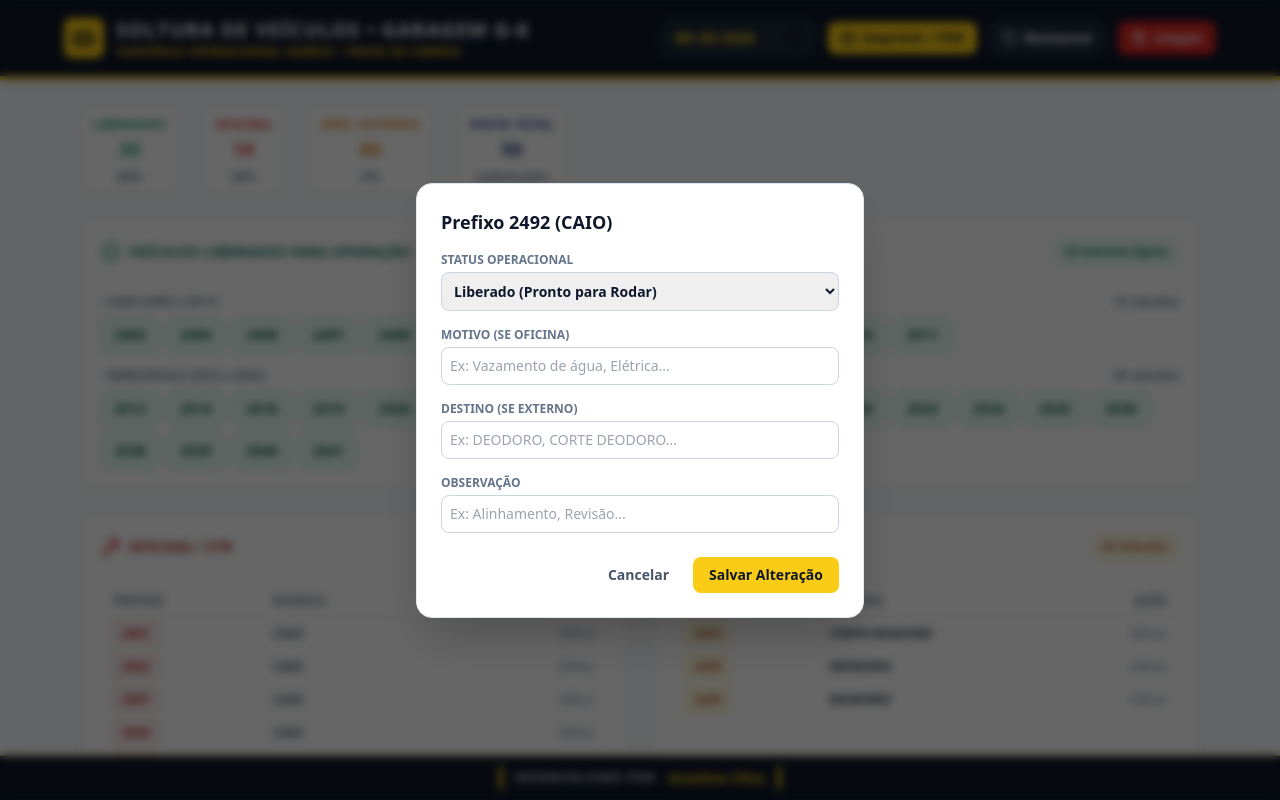
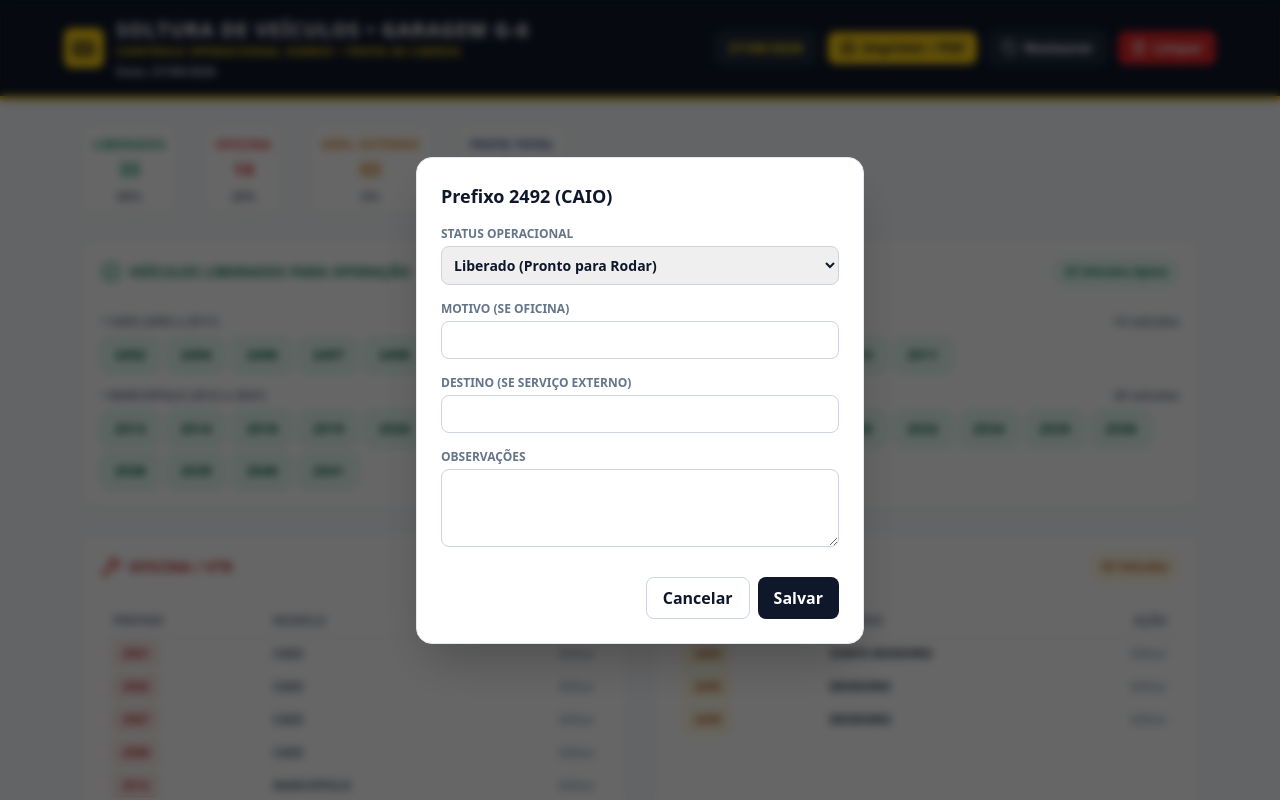
Before and after one commit to Anselmo2020/frota-g6, a React (Vite) app: page / in a window 1280 px wide. Both pictures are taken after a click on the button "2492". Shown: the top 800 px of the page. Built offline with nearby package versions, Linux system fonts and the light colour scheme.

Commit message:
Corrige data do frontend para usar automaticamente a data atual, sem data fixa ou alteração manual

```diff
--- a/src/App.jsx
+++ b/src/App.jsx
@@ -3,6 +3,14 @@ import { generateInitialFleet } from './data/initialFleet';
 import { Bus, Printer, RotateCcw, Wrench, Truck, CheckCircle2, Trash2 } from 'lucide-react';
 
 const FLEET_STORAGE_KEY = 'frota-g6:fleet';
+
+function getCurrentDate() {
+  const now = new Date();
+  const year = now.getFullYear();
+  const month = String(now.getMonth() + 1).padStart(2, '0');
+  const day = String(now.getDate()).padStart(2, '0');
+  return `${year}-${month}-${day}`;
+}
 
 export default function App() {
   const [fleet, setFleet] = useState(() => {
@@ -14,7 +22,7 @@ export default function App() {
     }
   });
   const [selectedVehicle, setSelectedVehicle] = useState(null);
-  const [date, setDate] = useState('2026-08-26');
+  const [date, setDate] = useState(getCurrentDate);
 
   useEffect(() => {
     window.localStorage.setItem(FLEET_STORAGE_KEY, JSON.stringify(fleet));
@@ -44,7 +52,6 @@ export default function App() {
 
   return (
     <div className="min-h-screen bg-brand-bg text-brand-black pb-24">
-      {/* Top Header - Preto com Detalhes em Amarelo */}
       <header className="bg-brand-black text-white py-4 px-6 shadow-md border-b-4 border-brand-yellow mb-6">
         <div className="max-w-6xl mx-auto flex flex-wrap justify-between items-center gap-4">
           <div className="flex items-center gap-3">
@@ -58,16 +65,16 @@ export default function App() {
               <p className="text-xs text-brand-yellow font-semibold tracking-wider uppercase">
                 Controle Operacional Diário &bull; Frota 50 Carros
               </p>
+              <p className="text-xs text-white/80 font-semibold mt-1">
+                Data: {new Date(`${date}T00:00:00`).toLocaleDateString('pt-BR')}
+              </p>
             </div>
           </div>
 
           <div className="flex items-center gap-3 no-print">
-            <input
-              type="date"
-              value={date}
-              onChange={e => setDate(e.target.value)}
-              className="bg-slate-800 border border-slate-700 text-brand-yellow font-bold text-sm px-3 py-1.5 rounded-lg focus:outline-none"
-            />
+            <span className="bg-slate-800 border border-slate-700 text-brand-yellow font-bold text-sm px-3 py-1.5 rounded-lg">
+              {new Date(`${date}T00:00:00`).toLocaleDateString('pt-BR')}
+            </span>
             <button
               onClick={() => window.print()}
               className="flex items-center gap-1.5 bg-brand-yellow text-brand-black hover:bg-brand-yellowDark font-bold px-3 py-1.5 rounded-lg text-sm transition"
@@ -104,28 +111,22 @@ export default function App() {
       </header>
 
       <main className="max-w-6xl mx-auto px-4 space-y-6">
-        {/* KPI Cards */}
         <div className="flex flex-wrap gap-6 justify-center md:justify-start">
           <div className="bg-white border border-slate-200 rounded-lg px-3 py-1.5 shadow-sm text-center">
             <span className="text-xs font-bold uppercase text-emerald-600 tracking-wider">Liberados</span>
             <div className="text-lg font-extrabold text-emerald-600 my-0">{liberados.length}</div>
             <span className="text-xs font-semibold text-slate-500">{((liberados.length / 50) * 100).toFixed(0)}%</span>
           </div>
-
           <div className="bg-white border border-slate-200 rounded-lg px-3 py-1.5 shadow-sm text-center">
             <span className="text-xs font-bold uppercase text-red-600 tracking-wider">Oficina</span>
             <div className="text-lg font-extrabold text-red-600 my-0">{oficina.length}</div>
             <span className="text-xs font-semibold text-slate-500">{((oficina.length / 50) * 100).toFixed(0)}%</span>
           </div>
-
           <div className="bg-white border border-slate-200 rounded-lg px-3 py-1.5 shadow-sm text-center">
             <span className="text-xs font-bold uppercase text-amber-600 tracking-wider">Serv. Externo</span>
-            <div className="text-lg font-extrabold text-amber-600 my-0">
-              {String(externo.length).padStart(2, '0')}
-            </div>
+            <div className="text-lg font-extrabold text-amber-600 my-0">{String(externo.length).padStart(2, '0')}</div>
             <span className="text-xs font-semibold text-slate-500">{((externo.length / 50) * 100).toFixed(0)}%</span>
           </div>
-
           <div className="bg-white border border-slate-200 rounded-lg px-3 py-1.5 shadow-sm text-center">
             <span className="text-xs font-bold uppercase text-blue-900 tracking-wider">Frota Total</span>
             <div className="text-lg font-extrabold text-blue-900 my-0">50</div>
@@ -133,250 +134,50 @@ export default function App() {
           </div>
         </div>
 
-        {/* Seção de Liberados */}
         <div className="bg-white border border-slate-200 rounded-xl p-5 shadow-sm">
           <div className="flex justify-between items-center border-b border-slate-100 pb-3 mb-4">
             <div className="flex items-center gap-2">
               <CheckCircle2 className="w-5 h-5 text-emerald-600" />
-              <h2 className="text-sm font-extrabold uppercase text-emerald-700 tracking-wide">
-                Veículos Liberados para Operação
-              </h2>
+              <h2 className="text-sm font-extrabold uppercase text-emerald-700 tracking-wide">Veículos Liberados para Operação</h2>
             </div>
-            <span className="bg-emerald-50 text-emerald-700 border border-emerald-200 text-xs font-bold px-2.5 py-1 rounded-full">
-              {liberados.length} Veículos Aptos
-            </span>
+            <span className="bg-emerald-50 text-emerald-700 border border-emerald-200 text-xs font-bold px-2.5 py-1 rounded-full">{liberados.length} Veículos Aptos</span>
           </div>
-
-          {/* CAIO */}
           <div className="mb-4">
-            <div className="flex justify-between text-xs font-bold text-slate-500 mb-2">
-              <span>&bull; CAIO (2492 a 2511)</span>
-              <span>{caioLib.length} veículos</span>
-            </div>
-            <div className="flex flex-wrap gap-2">
-              {caioLib.map(v => (
-                <button
-                  key={v.prefixo}
-                  onClick={() => setSelectedVehicle(v)}
-                  className="bg-emerald-50 hover:bg-emerald-100 text-emerald-800 border border-emerald-300 font-bold px-3 py-1.5 rounded-lg text-sm transition transform hover:scale-105"
-                >
-                  {v.prefixo}
-                </button>
-              ))}
-            </div>
+            <div className="flex justify-between text-xs font-bold text-slate-500 mb-2"><span>&bull; CAIO (2492 a 2511)</span><span>{caioLib.length} veículos</span></div>
+            <div className="flex flex-wrap gap-2">{caioLib.map(v => <button key={v.prefixo} onClick={() => setSelectedVehicle(v)} className="bg-emerald-50 hover:bg-emerald-100 text-emerald-800 border border-emerald-300 font-bold px-3 py-1.5 rounded-lg text-sm transition transform hover:scale-105">{v.prefixo}</button>)}</div>
           </div>
-
-          {/* MARCOPOLO */}
           <div>
-            <div className="flex justify-between text-xs font-bold text-slate-500 mb-2">
-              <span>&bull; MARCOPOLO (2512 a 2541)</span>
-              <span>{marcoLib.length} veículos</span>
-            </div>
-            <div className="flex flex-wrap gap-2">
-              {marcoLib.map(v => (
-                <button
-                  key={v.prefixo}
-                  onClick={() => setSelectedVehicle(v)}
-                  className="bg-emerald-50 hover:bg-emerald-100 text-emerald-800 border border-emerald-300 font-bold px-3 py-1.5 rounded-lg text-sm transition transform hover:scale-105"
-                >
-                  {v.prefixo}
-                </button>
-              ))}
-            </div>
+            <div className="flex justify-between text-xs font-bold text-slate-500 mb-2"><span>&bull; MARCOPOLO (2512 a 2541)</span><span>{marcoLib.length} veículos</span></div>
+            <div className="flex flex-wrap gap-2">{marcoLib.map(v => <button key={v.prefixo} onClick={() => setSelectedVehicle(v)} className="bg-emerald-50 hover:bg-emerald-100 text-emerald-800 border border-emerald-300 font-bold px-3 py-1.5 rounded-lg text-sm transition transform hover:scale-105">{v.prefixo}</button>)}</div>
           </div>
         </div>
 
-        {/* Tabelas: Oficina & Serviço Externo */}
         <div className="grid grid-cols-1 md:grid-cols-2 gap-6">
-          {/* Oficina */}
           <div className="bg-white border border-slate-200 rounded-xl p-5 shadow-sm">
-            <div className="flex justify-between items-center border-b border-slate-100 pb-3 mb-3">
-              <div className="flex items-center gap-2">
-                <Wrench className="w-5 h-5 text-red-600" />
-                <h2 className="text-sm font-extrabold uppercase text-red-700 tracking-wide">
-                  Oficina / VTR
-                </h2>
-              </div>
-              <span className="bg-red-50 text-red-700 border border-red-200 text-xs font-bold px-2.5 py-1 rounded-full">
-                {oficina.length} Veículos
-              </span>
-            </div>
-            <div className="overflow-x-auto">
-              <table className="w-full text-left text-xs">
-                <thead>
-                  <tr className="border-b border-slate-200 text-slate-500 font-bold uppercase">
-                    <th className="py-2 px-3">Prefixo</th>
-                    <th className="py-2 px-3">Modelo</th>
-                    <th className="py-2 px-3 text-right no-print">Ação</th>
-                  </tr>
-                </thead>
-                <tbody className="divide-y divide-slate-100">
-                  {oficina.map(v => (
-                    <tr key={v.prefixo} className="hover:bg-slate-50">
-                      <td className="py-2 px-3">
-                        <span className="bg-red-50 text-red-700 border border-red-300 font-extrabold px-2 py-0.5 rounded text-xs">
-                          {v.prefixo}
-                        </span>
-                      </td>
-                      <td className="py-2 px-3 font-semibold text-slate-600">{v.modelo}</td>
-                      <td className="py-2 px-3 text-right no-print">
-                        <button
-                          onClick={() => setSelectedVehicle(v)}
-                          className="text-slate-400 hover:text-brand-black font-bold"
-                        >
-                          Editar
-                        </button>
-                      </td>
-                    </tr>
-                  ))}
-                </tbody>
-              </table>
-            </div>
+            <div className="flex justify-between items-center border-b border-slate-100 pb-3 mb-3"><div className="flex items-center gap-2"><Wrench className="w-5 h-5 text-red-600" /><h2 className="text-sm font-extrabold uppercase text-red-700 tracking-wide">Oficina / VTR</h2></div><span className="bg-red-50 text-red-700 border border-red-200 text-xs font-bold px-2.5 py-1 rounded-full">{oficina.length} Veículos</span></div>
+            <div className="overflow-x-auto"><table className="w-full text-left text-xs"><thead><tr className="border-b border-slate-200 text-slate-500 font-bold uppercase"><th className="py-2 px-3">Prefixo</th><th className="py-2 px-3">Modelo</th><th className="py-2 px-3 text-right no-print">Ação</th></tr></thead><tbody className="divide-y divide-slate-100">{oficina.map(v => <tr key={v.prefixo} className="hover:bg-slate-50"><td className="py-2 px-3"><span className="bg-red-50 text-red-700 border border-red-300 font-extrabold px-2 py-0.5 rounded text-xs">{v.prefixo}</span></td><td className="py-2 px-3 font-semibold text-slate-600">{v.modelo}</td><td className="py-2 px-3 text-right no-print"><button onClick={() => setSelectedVehicle(v)} className="text-slate-400 hover:text-brand-black font-bold">Editar</button></td></tr>)}</tbody></table></div>
           </div>
-
-          {/* Serviço Externo */}
           <div className="bg-white border border-slate-200 rounded-xl p-5 shadow-sm">
-            <div className="flex justify-between items-center border-b border-slate-100 pb-3 mb-3">
-              <div className="flex items-center gap-2">
-                <Truck className="w-5 h-5 text-amber-600" />
-                <h2 className="text-sm font-extrabold uppercase text-amber-700 tracking-wide">
-                  Serviço Externo
-                </h2>
-              </div>
-              <span className="bg-amber-50 text-amber-700 border border-amber-200 text-xs font-bold px-2.5 py-1 rounded-full">
-                {String(externo.length).padStart(2, '0')} Veículos
-              </span>
-            </div>
-            <div className="overflow-x-auto">
-              <table className="w-full text-left text-xs">
-                <thead>
-                  <tr className="border-b border-slate-200 text-slate-500 font-bold uppercase">
-                    <th className="py-2 px-3">Prefixo</th>
-                    <th className="py-2 px-3">Destino</th>
-                    <th className="py-2 px-3 text-right no-print">Ação</th>
-                  </tr>
-                </thead>
-                <tbody className="divide-y divide-slate-100">
-                  {externo.map(v => (
-                    <tr key={v.prefixo} className="hover:bg-slate-50">
-                      <td className="py-2 px-3">
-                        <span className="bg-amber-50 text-amber-700 border border-amber-300 font-extrabold px-2 py-0.5 rounded text-xs">
-                          {v.prefixo}
-                        </span>
-                      </td>
-                      <td className="py-2 px-3 font-semibold text-slate-800">{v.destino}</td>
-                      <td className="py-2 px-3 text-right no-print">
-                        <button
-                          onClick={() => setSelectedVehicle(v)}
-                          className="text-slate-400 hover:text-brand-black font-bold"
-                        >
-                          Editar
-                        </button>
-                      </td>
-                    </tr>
-                  ))}
-                </tbody>
-              </table>
-            </div>
+            <div className="flex justify-between items-center border-b border-slate-100 pb-3 mb-3"><div className="flex items-center gap-2"><Truck className="w-5 h-5 text-amber-600" /><h2 className="text-sm font-extrabold uppercase text-amber-700 tracking-wide">Serviço Externo</h2></div><span className="bg-amber-50 text-amber-700 border border-amber-200 text-xs font-bold px-2.5 py-1 rounded-full">{String(externo.length).padStart(2, '0')} Veículos</span></div>
+            <div className="overflow-x-auto"><table className="w-full text-left text-xs"><thead><tr className="border-b border-slate-200 text-slate-500 font-bold uppercase"><th className="py-2 px-3">Prefixo</th><th className="py-2 px-3">Destino</th><th className="py-2 px-3 text-right no-print">Ação</th></tr></thead><tbody className="divide-y divide-slate-100">{externo.map(v => <tr key={v.prefixo} className="hover:bg-slate-50"><td className="py-2 px-3"><span className="bg-amber-50 text-amber-700 border border-amber-300 font-extrabold px-2 py-0.5 rounded text-xs">{v.prefixo}</span></td><td className="py-2 px-3 font-semibold text-slate-800">{v.destino}</td><td className="py-2 px-3 text-right no-print"><button onClick={() => setSelectedVehicle(v)} className="text-slate-400 hover:text-brand-black font-bold">Editar</button></td></tr>)}</tbody></table></div>
           </div>
         </div>
       </main>
 
-      {/* Modal de Edição de Status */}
       {selectedVehicle && (
         <div className="fixed inset-0 bg-black/60 backdrop-blur-sm flex items-center justify-center p-4 z-50">
           <div className="bg-white border border-slate-200 rounded-2xl w-full max-w-md p-6 shadow-2xl">
-            <h3 className="text-lg font-extrabold text-brand-black mb-4 flex items-center gap-2">
-              Prefixo {selectedVehicle.prefixo} ({selectedVehicle.modelo})
-            </h3>
-            <form onSubmit={e => {
-              e.preventDefault();
-              const fd = new FormData(e.target);
-              handleUpdate(
-                selectedVehicle.prefixo,
-                fd.get('status'),
-                fd.get('motivo'),
-                fd.get('destino'),
-                fd.get('obs')
-              );
-            }} className="space-y-4">
-              <div>
-                <label className="block text-xs font-bold text-slate-500 uppercase mb-1">Status Operacional</label>
-                <select
-                  name="status"
-                  defaultValue={selectedVehicle.status}
-                  className="w-full border border-slate-300 rounded-lg p-2 text-sm font-semibold focus:ring-2 focus:ring-brand-yellow focus:outline-none"
-                >
-                  <option value="LIBERADO">Liberado (Pronto para Rodar)</option>
-                  <option value="OFICINA">Oficina (Manutenção Interna)</option>
-                  <option value="EXTERNO">Serviço Externo / Operação Fora</option>
-                </select>
-              </div>
-
-              <div>
-                <label className="block text-xs font-bold text-slate-500 uppercase mb-1">Motivo (se Oficina)</label>
-                <input
-                  type="text"
-                  name="motivo"
-                  defaultValue={selectedVehicle.motivo}
-                  placeholder="Ex: Vazamento de água, Elétrica..."
-                  className="w-full border border-slate-300 rounded-lg p-2 text-sm focus:ring-2 focus:ring-brand-yellow focus:outline-none"
-                />
-              </div>
-
-              <div>
-                <label className="block text-xs font-bold text-slate-500 uppercase mb-1">Destino (se Externo)</label>
-                <input
-                  type="text"
-                  name="destino"
-                  defaultValue={selectedVehicle.destino}
-                  placeholder="Ex: DEODORO, CORTE DEODORO..."
-                  className="w-full border border-slate-300 rounded-lg p-2 text-sm focus:ring-2 focus:ring-brand-yellow focus:outline-none"
-                />
-              </div>
-
-              <div>
-                <label className="block text-xs font-bold text-slate-500 uppercase mb-1">Observação</label>
-                <input
-                  type="text"
-                  name="obs"
-                  defaultValue={selectedVehicle.obs}
-                  placeholder="Ex: Alinhamento, Revisão..."
-                  className="w-full border border-slate-300 rounded-lg p-2 text-sm focus:ring-2 focus:ring-brand-yellow focus:outline-none"
-                />
-              </div>
-
-              <div className="flex justify-end gap-2 pt-2">
-                <button
-                  type="button"
-                  onClick={() => setSelectedVehicle(null)}
-                  className="px-4 py-2 text-sm font-bold text-slate-600 hover:bg-slate-100 rounded-lg"
-                >
-                  Cancelar
-                </button>
-                <button
-                  type="submit"
-                  className="px-4 py-2 text-sm font-bold bg-brand-yellow hover:bg-brand-yellowDark text-brand-black rounded-lg transition"
-                >
-                  Salvar Alteração
-                </button>
-              </div>
+            <h3 className="text-lg font-extrabold text-brand-black mb-4 flex items-center gap-2">Prefixo {selectedVehicle.prefixo} ({selectedVehicle.modelo})</h3>
+            <form onSubmit={e => { e.preventDefault(); const fd = new FormData(e.target); handleUpdate(selectedVehicle.prefixo, fd.get('status'), fd.get('motivo'), fd.get('destino'), fd.get('obs')); }} className="space-y-4">
+              <div><label className="block text-xs font-bold text-slate-500 uppercase mb-1">Status Operacional</label><select name="status" defaultValue={selectedVehicle.status} className="w-full border border-slate-300 rounded-lg p-2 text-sm font-semibold"><option value="LIBERADO">Liberado (Pronto para Rodar)</option><option value="OFICINA">Oficina (Manutenção Interna)</option><option value="EXTERNO">Serviço Externo / Operação Fora</option></select></div>
+              <div><label className="block text-xs font-bold text-slate-500 uppercase mb-1">Motivo (se Oficina)</label><input type="text" name="motivo" defaultValue={selectedVehicle.motivo} className="w-full border border-slate-300 rounded-lg p-2 text-sm" /></div>
+              <div><label className="block text-xs font-bold text-slate-500 uppercase mb-1">Destino (se Serviço Externo)</label><input type="text" name="destino" defaultValue={selectedVehicle.destino} className="w-full border border-slate-300 rounded-lg p-2 text-sm" /></div>
+              <div><label className="block text-xs font-bold text-slate-500 uppercase mb-1">Observações</label><textarea name="obs" defaultValue={selectedVehicle.obs} className="w-full border border-slate-300 rounded-lg p-2 text-sm" rows="3" /></div>
+              <div className="flex justify-end gap-2 pt-2"><button type="button" onClick={() => setSelectedVehicle(null)} className="px-4 py-2 rounded-lg border border-slate-300 font-semibold">Cancelar</button><button type="submit" className="px-4 py-2 rounded-lg bg-brand-black text-white font-bold">Salvar</button></div>
             </form>
           </div>
         </div>
       )}
-
-      {/* Footer - Developer Badge */}
-      <footer className="fixed bottom-0 left-0 right-0 bg-gradient-to-r from-brand-black via-brand-black to-slate-900 text-white py-2.5 px-6 shadow-2xl border-t border-brand-yellow no-print">
-        <div className="max-w-6xl mx-auto flex justify-center items-center">
-          <div className="flex items-center gap-3">
-            <div className="h-6 w-1 bg-brand-yellow rounded-full"></div>
-            <span className="text-xs font-bold uppercase tracking-widest text-slate-200">Desenvolvido por</span>
-            <span className="text-sm font-extrabold text-brand-yellow">Anselmo Silva</span>
-            <div className="h-6 w-1 bg-brand-yellow rounded-full"></div>
-          </div>
-        </div>
-      </footer>
     </div>
   );
 }
```
